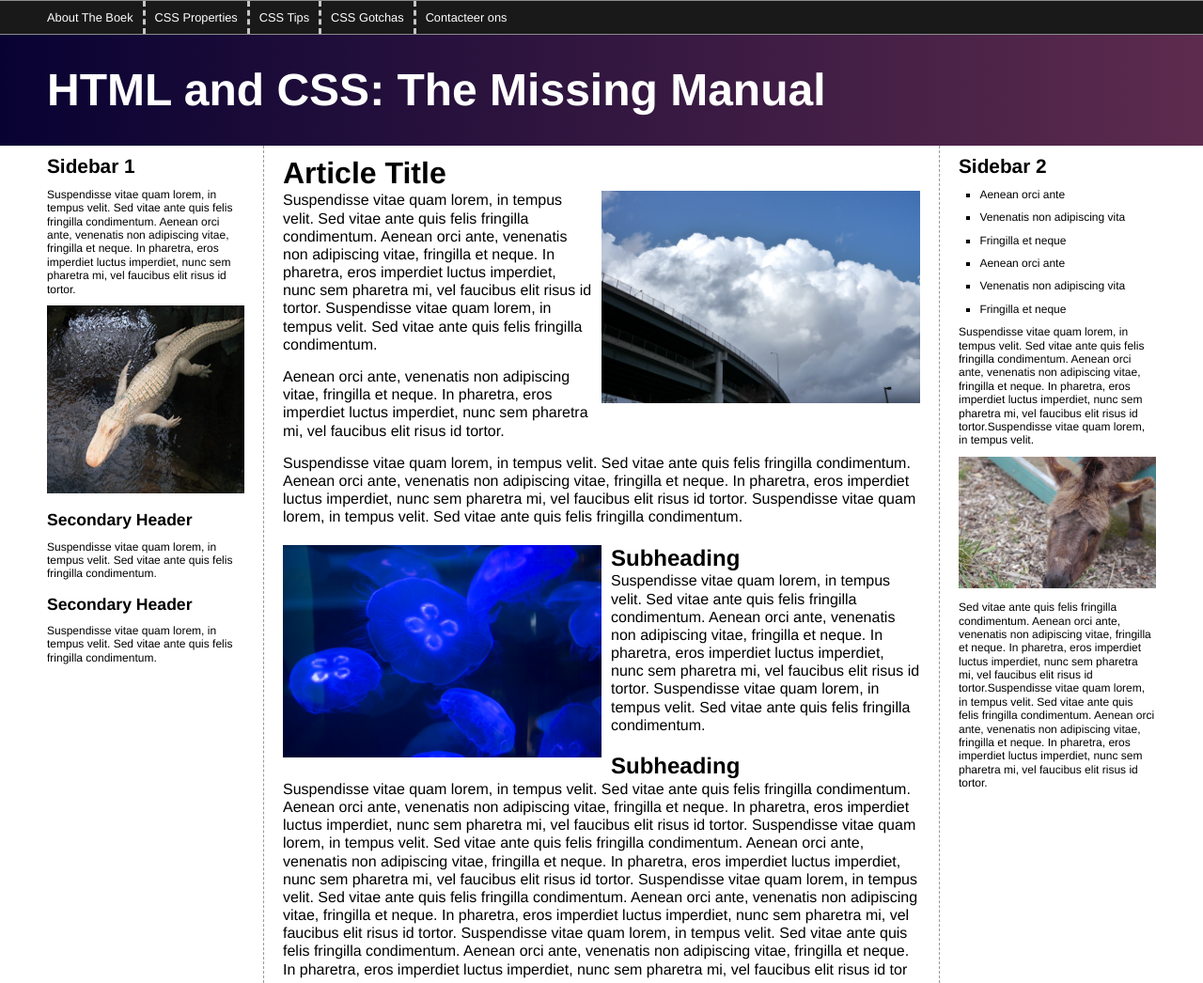
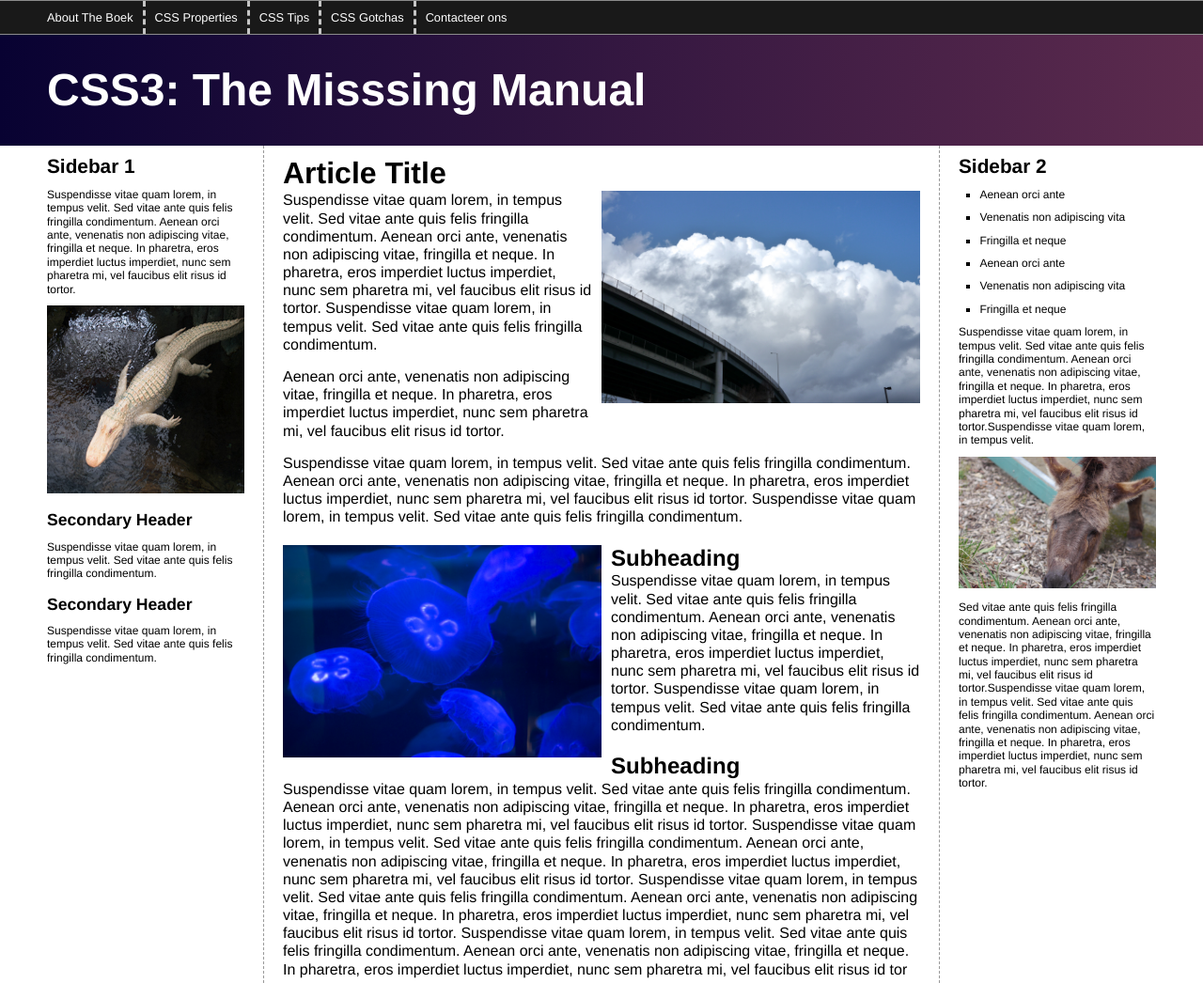
Before and after one commit to benjaminvanrenterghem/DIGWO2-GitOpdracht, a plain HTML site: page index.html in a window 1280 px wide. Shown: the top 1046 px of the page at 94% size. Drawn offline with Linux system fonts and the light colour scheme.

Commit message:
Update index.html

```diff
--- a/index.html
+++ b/index.html
@@ -22,7 +22,7 @@
             <li><a href="#">Contact Us</a></li> -->
           </ul>
         </nav>
-        <h1>HTML and CSS: The Missing Manual</h1>
+        <h1>CSS3: The Misssing Manual</h1>
       </header>
       <div class="contentWrapper">
         <div class="columnWrapper">
```
